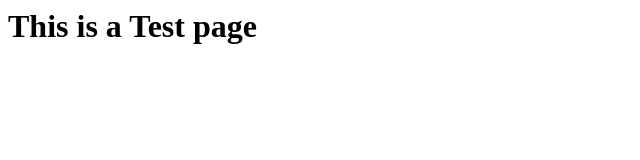
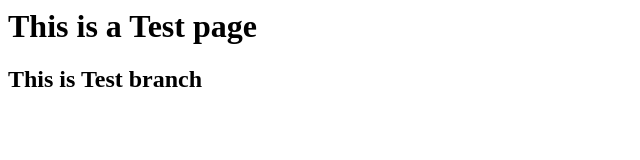
Before and after one commit to akhilsaiyan/webtest, a plain HTML site: page index.html in a window 1280 px wide. Shown: the whole page, without its empty margins (0-640 px from the left). Drawn offline with Linux system fonts and the light colour scheme.

Commit message:
content added

```diff
--- a/index.html
+++ b/index.html
@@ -1 +1,2 @@
 <h1>This is a Test page</h1>
+<h2>This is Test branch</h2>
```
